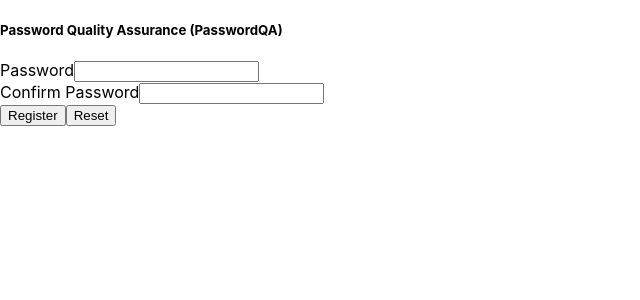
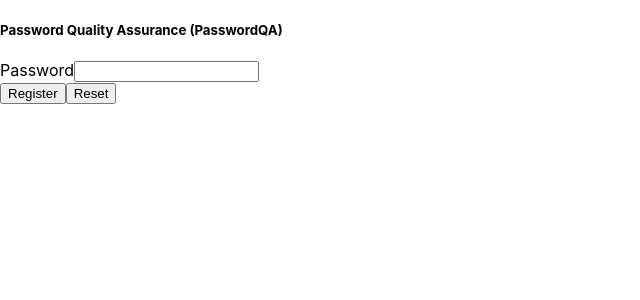
Before and after one commit to allolex/PasswordQualityChecker, a React (Create React App) app in the folder frontend/: page / in a window 1280 px wide. Shown: the top 300 px of the page, without its empty margins (0-640 px from the left). Built offline with nearby package versions, Linux system fonts and the light colour scheme.

Commit message:
Remove password confirmation

```diff
--- a/frontend/src/App.js
+++ b/frontend/src/App.js
@@ -30,16 +30,11 @@ export default function App() {
 
                     return passed_qa
                 }
-            ),
-        confirmPassword: Yup.string()
-            .required("Password confirmation is required")
-            .oneOf([Yup.ref("password")], "Passwords must match")
-
+            )
     })
 
     const formOptions = {mode: "onChange", resolver: yupResolver(validationSchema)}
 
-    // get functions to build form with useForm() hook
     const {register, handleSubmit, reset, formState} = useForm(formOptions)
     const {errors} = formState
 
@@ -61,12 +56,6 @@ export default function App() {
                                 className={`form-control ${errors.password ? "is-invalid" : ""}`}/>
                             <div className="invalid-feedback">{errors.password?.message}</div>
                         </div>
-                        <div className="form-group col">
-                            <label>Confirm Password</label>
-                            <input name="confirmPassword" type="password" {...register("confirmPassword")}
-                                className={`form-control ${errors.confirmPassword ? "is-invalid" : ""}`}/>
-                            <div className="invalid-feedback">{errors.confirmPassword?.message}</div>
-                        </div>
                     </div>
                     <div className="form-group">
                         <button type="submit" className="btn btn-primary mr-1">Register</button>
```
